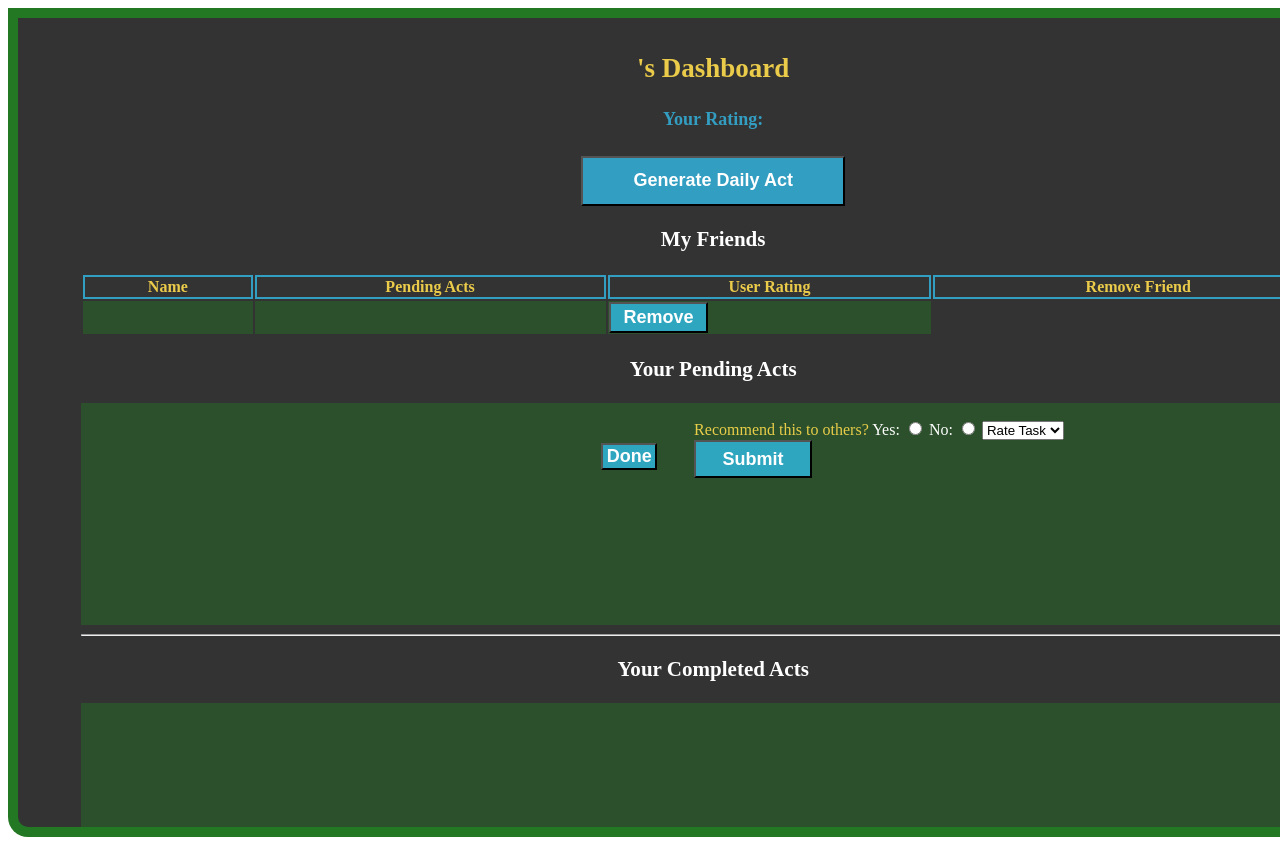
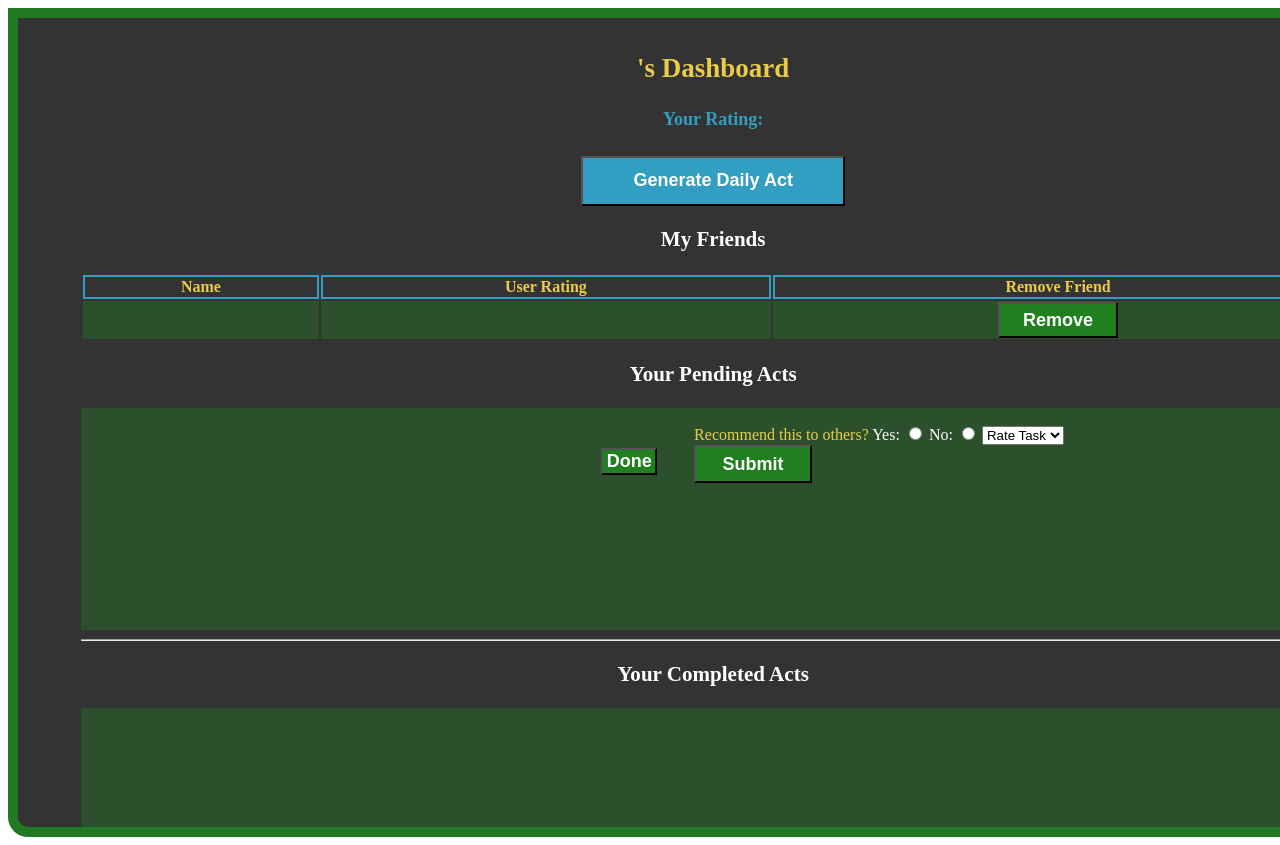
Before and after one commit to phil-krull/RAK, a website: page client/static/partials/userDashboard.html in a window 1280 px wide. Shown: the top 845 px of the page. Drawn offline with Linux system fonts and the light colour scheme; files that its build step writes are made by us from their sources.

Commit message:
Style fixes

```diff
--- a/client/static/partials/userDashboard.html
+++ b/client/static/partials/userDashboard.html
@@ -17,7 +17,6 @@
       <!-- Search Your Friends: <input type="text" ng-model="yourfriendFilter"> -->
       <tr>
         <th>Name</th>
-        <th>Pending Acts</th>
         <th>User Rating</th>
         <th>Remove Friend</th>
       </tr>
--- a/client/static/stylesheets/userDash-styles.css
+++ b/client/static/stylesheets/userDash-styles.css
@@ -67,7 +67,7 @@
 #friends td:nth-child(1) {
   padding-left: 2%;
 }
-#friends td:nth-child(4) {
+#friends td:nth-child(3) {
   text-align: center;
 }
 
@@ -99,6 +99,15 @@
   padding-left: 2%;
 }
 
+#pendingTable button, #friends button {
+  background: rgba(29,150,29,0.7);
+  color: white;
+}
+
+#pendingTable button:hover , #friends button:hover {
+  background: rgba(51, 204, 255, 0.7);
+}
+
 #yellow {
   color: rgba(255,219,77,.9);
 }
```
